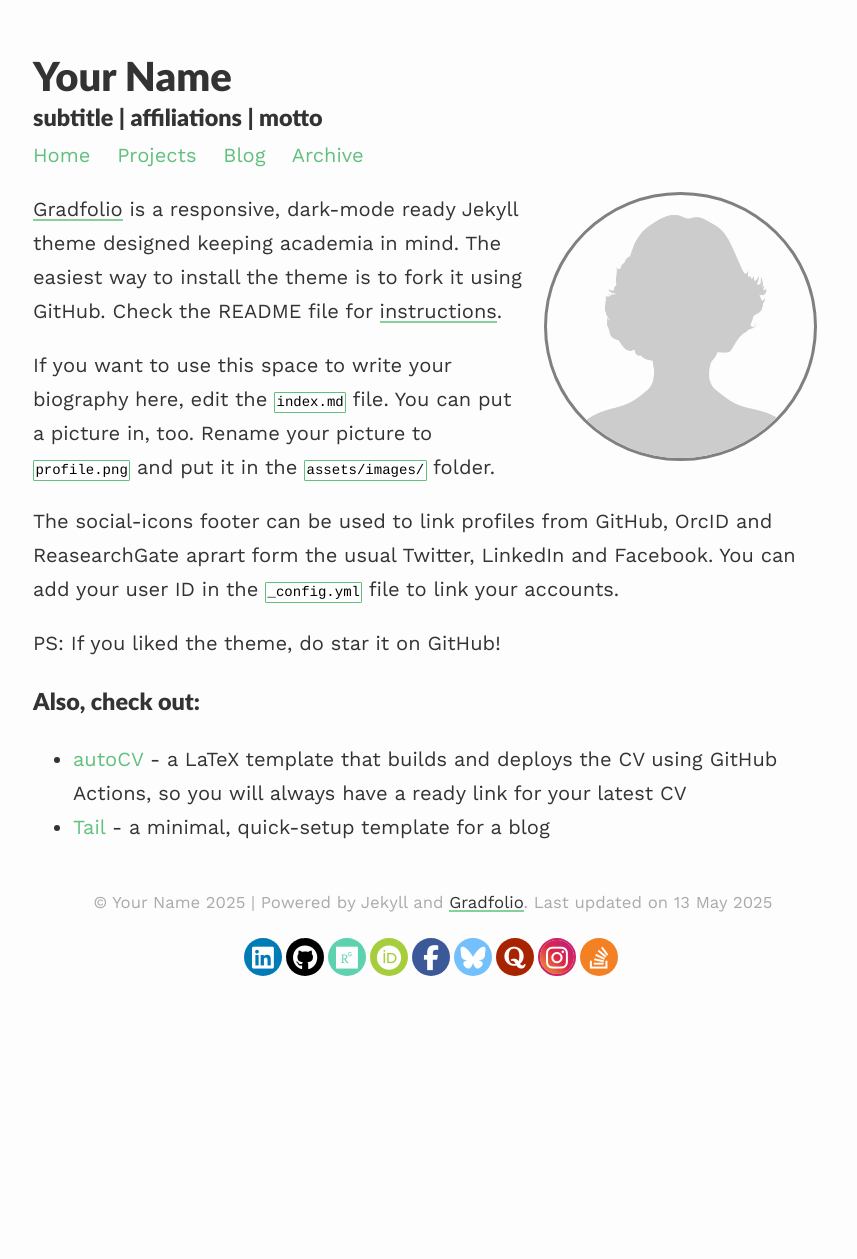
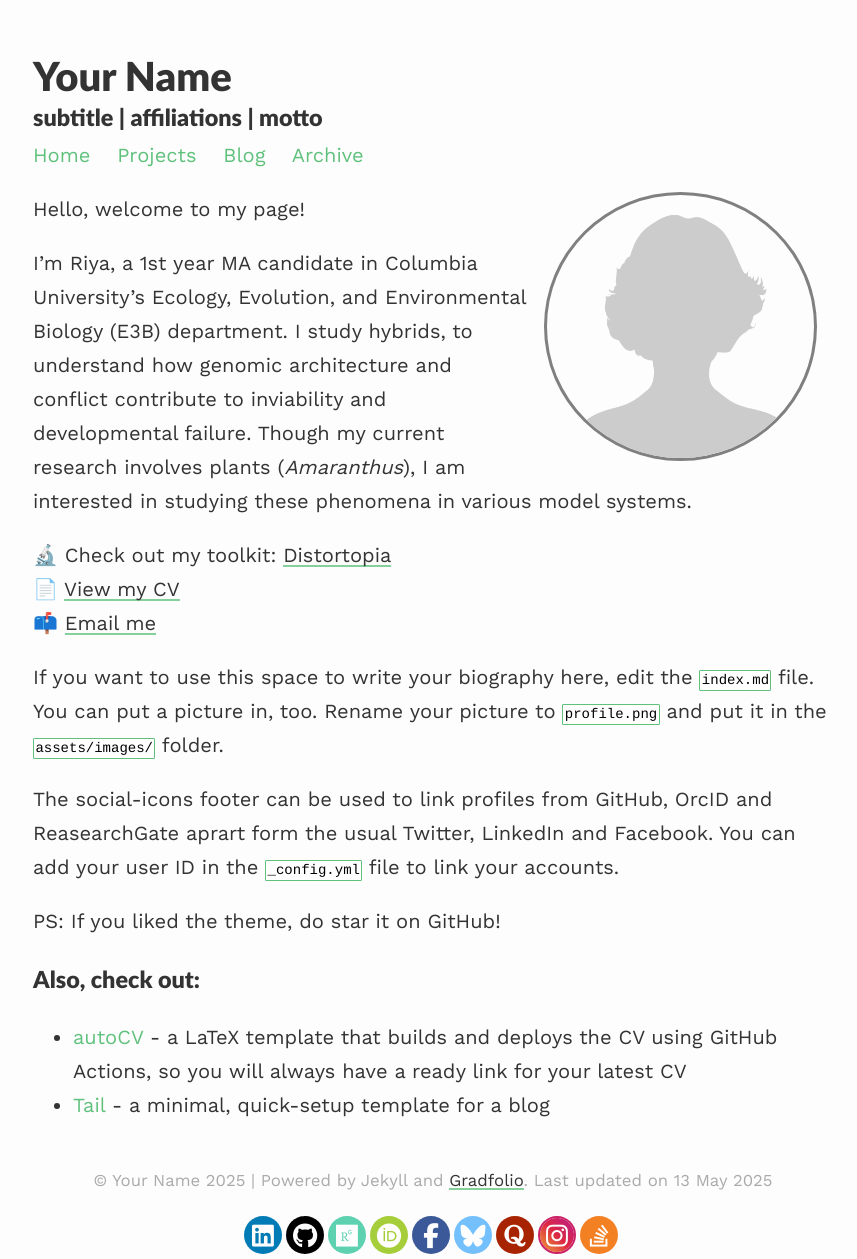
Before and after one commit to riya2serve/riya2serve.github.io, a Jekyll site: the page built from index.md, in a window 1280 px wide. Shown: the whole page, without its empty margins (207-1064 px from the left). Built offline with Jekyll 4.4.1, drawn with Linux system fonts in a browser that asks for light colours; before the commit the page ends 981 px from its top, so only the background shows below that.

Commit message:
Update index.md

```diff
--- a/index.md
+++ b/index.md
@@ -6,8 +6,14 @@ profile:
   image: profile.png
 published: true
 ---
+Hello, welcome to my page!
 
-[Gradfolio](https://github.com/jitinnair1/gradfolio){:target="_blank"} is a responsive, dark-mode ready Jekyll theme designed keeping academia in mind. The easiest way to install the theme is to fork it using GitHub. Check the README file for [instructions](https://github.com/jitinnair1/gradfolio#installation){:target="_blank"}.
+I'm Riya, a 1st year MA candidate in Columbia University's Ecology, Evolution, and Environmental Biology (E3B) department. I study hybrids, to understand how genomic architecture and conflict contribute to inviability and developmental failure. Though my current research involves plants (*Amaranthus*), I am interested in studying these phenomena in various model systems.
+
+🔬 Check out my toolkit: [Distortopia](https://github.com/riya2serve/Distortopia)
+📄 [View my CV](cv)
+📫 [Email me](mailto:rr3491@columbia.edu)
+
 
 If you want to use this space to write your biography here, edit the `index.md` file. You can put a picture in, too. Rename your picture to `profile.png` and put it in the `assets/images/` folder.
 
```
